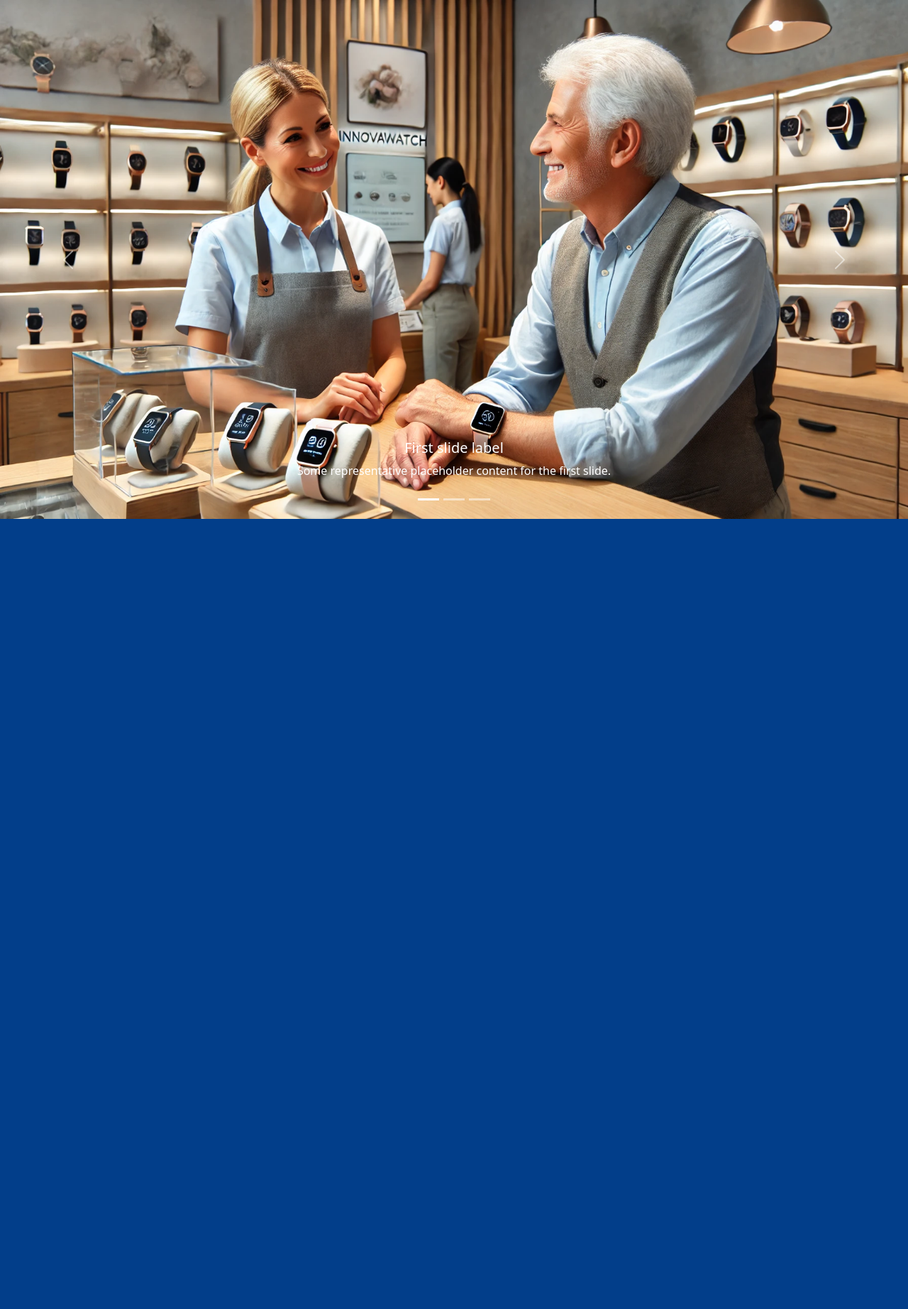
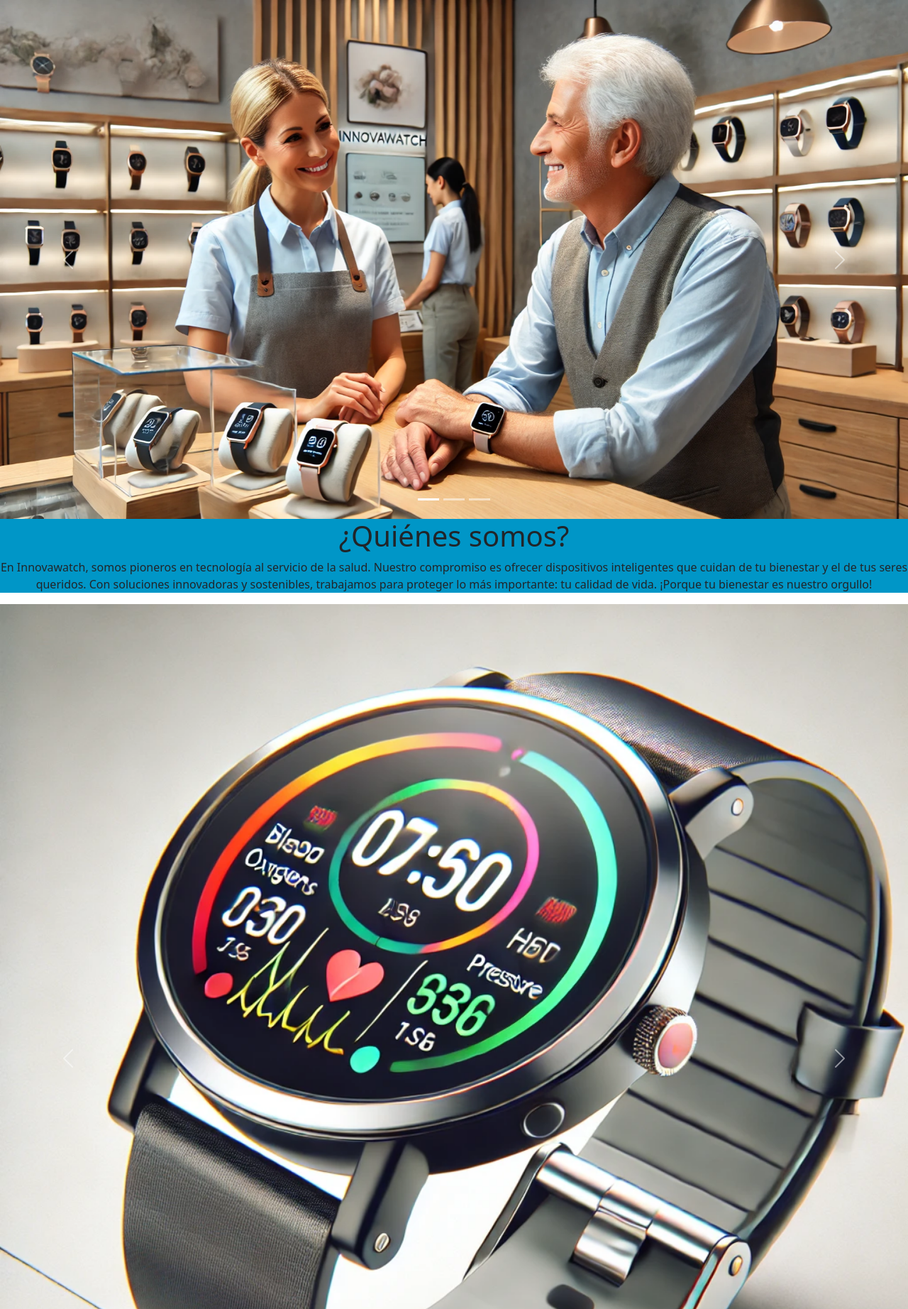
Before and after one commit to luciarinconpozo/InnoWatch, a PHP site: page / in a window 1280 px wide. Shown: the part 76-1920 px from the top of the page at 71% size. Before the commit the page ends 807 px from the top, so only its background shows below. Run offline with PHP 8.4, Linux system fonts and the light colour scheme.

Commit message:
Me falta terminar el footer y arreglar los tamaños, por alguna razón el css no se aplicaba a veces cuando tocaba algunos elementos del carrusel

```diff
--- a/Components/footer.php
+++ b/Components/footer.php
@@ -1 +1,3 @@
-<h1>footer</h1>
+<footer class="bg-marian-blue">
+    <h1>footer</h1>
+</footer>
--- a/assets/styles/styles.css
+++ b/assets/styles/styles.css
@@ -9,6 +9,9 @@
     --light-cyan: #caf0f8ff;
 }
 
+body {
+    margin: 0;
+}
 
 .bg-marian-blue {
     background-color: var(--marian-blue);
@@ -26,3 +29,17 @@
     background-color: var(--vivid-sky-blue); /* Fondo amarillo al pasar el mouse */
     border-color: var(--vivid-sky-blue); /* Mantener el color del borde */
 }
+
+footer {
+    padding: 15px;
+    text-align: center;
+}
+
+
+.hero {
+    background-color: var(--blue-green);
+}
+
+.colored-text {
+    background-color: var(--marian-blue);
+}
--- a/index.php
+++ b/index.php
@@ -2,29 +2,70 @@
 
 
 <body>
+
     <div id="carouselExampleCaptions" class="carousel slide">
+      <div class="carousel-indicators">
+        <button type="button" data-bs-target="#carouselExampleCaptions" data-bs-slide-to="0" class="active" aria-current="true" aria-label="Slide 1"></button>
+        <button type="button" data-bs-target="#carouselExampleCaptions" data-bs-slide-to="1" aria-label="Slide 2"></button>
+        <button type="button" data-bs-target="#carouselExampleCaptions" data-bs-slide-to="2" aria-label="Slide 3"></button>
+      </div>
+      <div class="carousel-inner">
+        <div class="carousel-item active">
+          <img src="<?php echo $url . "/../assets/img/hombreFeliz.webp"?>" class="d-block w-100 img-fluid" alt="...">
+
+        </div>
+        <div class="carousel-item">
+          <img src="<?php echo $url . "/../assets/img/hombreEnElMedico.webp"?>" class="d-block w-100 img-fluid" alt="...">
+        </div>
+        <div class="carousel-item">
+          <img src="<?php echo $url . "/../assets/img/familia.webp"?>" class="d-block w-100 img-fluid" alt="...">
+        </div>
+      </div>
+      <button class="carousel-control-prev" type="button" data-bs-target="#carouselExampleCaptions" data-bs-slide="prev">
+        <span class="carousel-control-prev-icon" aria-hidden="true"></span>
+        <span class="visually-hidden">Previous</span>
+      </button>
+      <button class="carousel-control-next" type="button" data-bs-target="#carouselExampleCaptions" data-bs-slide="next">
+        <span class="carousel-control-next-icon" aria-hidden="true"></span>
+        <span class="visually-hidden">Next</span>
+      </button>
+    </div>
+
+
+  <div class="hero text-center">
+    <h1>¿Quiénes somos?</h1>
+    <p> En Innovawatch, somos pioneros en tecnología al servicio de la salud.
+      Nuestro compromiso es ofrecer dispositivos inteligentes que cuidan de tu bienestar y el de tus seres queridos.
+      Con soluciones innovadoras y sostenibles, trabajamos para proteger lo más importante: tu calidad de vida.
+      ¡Porque tu bienestar es nuestro orgullo!
+    </p>
+  </div>
+
+
+
+<div id="carouselExampleCaptions" class="carousel slide">
   <div class="carousel-indicators">
     <button type="button" data-bs-target="#carouselExampleCaptions" data-bs-slide-to="0" class="active" aria-current="true" aria-label="Slide 1"></button>
     <button type="button" data-bs-target="#carouselExampleCaptions" data-bs-slide-to="1" aria-label="Slide 2"></button>
     <button type="button" data-bs-target="#carouselExampleCaptions" data-bs-slide-to="2" aria-label="Slide 3"></button>
   </div>
   <div class="carousel-inner">
-    <div class="carousel-item active">
-      <img src="<?php echo $url . "/../assets/img/hombreFeliz.webp"?>" class="d-block w-100" alt="...">
+  <div class="carousel-item active">
+      <img src="<?php echo $url . "/../assets/img/InnovaWatchX1.webp"?>" class="d-block w-100" alt="...">
       <div class="carousel-caption d-none d-md-block">
-        <h5>First slide label</h5>
-        <p>Some representative placeholder content for the first slide.</p>
+        <h5>InnovaWatch X1</h5>
+        <p class="text-black">El InnovaWatch X1 fue el primer modelo lanzado de nuestra marca con un innovador sistema de axulio en caso de alteración moderada y/o alta de los valores del usuario.</p>
       </div>
     </div>
     <div class="carousel-item">
-      <img src="..." class="d-block w-100" alt="...">
+      <img src="<?php echo $url . "/../assets/img/InnovaWatchBand.webp"?>" class="d-block w-100" alt="...">
       <div class="carousel-caption d-none d-md-block">
         <h5>Second slide label</h5>
         <p>Some representative placeholder content for the second slide.</p>
       </div>
     </div>
     <div class="carousel-item">
-      <img src="..." class="d-block w-100" alt="...">
+      <img src="<?php echo $url . "/../assets/img/premiumInnova.webp"?>" class="d-block w-100" alt="...">
       <div class="carousel-caption d-none d-md-block">
         <h5>Third slide label</h5>
         <p>Some representative placeholder content for the third slide.</p>
@@ -42,5 +83,11 @@
 </div>
 
 
-    <script src="https://cdn.jsdelivr.net/npm/bootstrap@5.3.3/dist/js/bootstrap.bundle.min.js" integrity="sha384-YvpcrYf0tY3lHB60NNkmXc5s9fDVZLESaAA55NDzOxhy9GkcIdslK1eN7N6jIeHz" crossorigin="anonymous"></script>
+  <p class="colored-text">G</p>
+
+  <iframe src="https://www.google.com/maps/embed?pb=!1m18!1m12!1m3!1d3207.7337884839358!2d-4.954064624327292!3d36.48814537233786!2m3!1f0!2f0!3f0!3m2!1i1024!2i768!4f13.1!3m3!1m2!1s0xd7329c0e6afb247%3A0x21553eca5885655c!2sC.%20Ribera%2C%2013%2C%20Nueva%20Andaluc%C3%ADa%2C%2029660%20Marbella%2C%20M%C3%A1laga!5e0!3m2!1ses!2ses!4v1734198806992!5m2!1ses!2ses" width="600" height="450" style="border:0;" allowfullscreen="" loading="lazy" referrerpolicy="no-referrer-when-downgrade"></iframe>
+
+  <script src="https://cdn.jsdelivr.net/npm/bootstrap@5.3.3/dist/js/bootstrap.bundle.min.js" integrity="sha384-YvpcrYf0tY3lHB60NNkmXc5s9fDVZLESaAA55NDzOxhy9GkcIdslK1eN7N6jIeHz" crossorigin="anonymous"></script>
 </body>
+
+<?php require("Components/footer.php")?>
```
Also changed, not shown: assets/img/InnovaWatchBand.webp (added), assets/img/InnovaWatchX1.webp (added), assets/img/familia.webp (added), assets/img/hombreEnElMedico.webp (added), assets/img/premiumInnova.webp (added).
